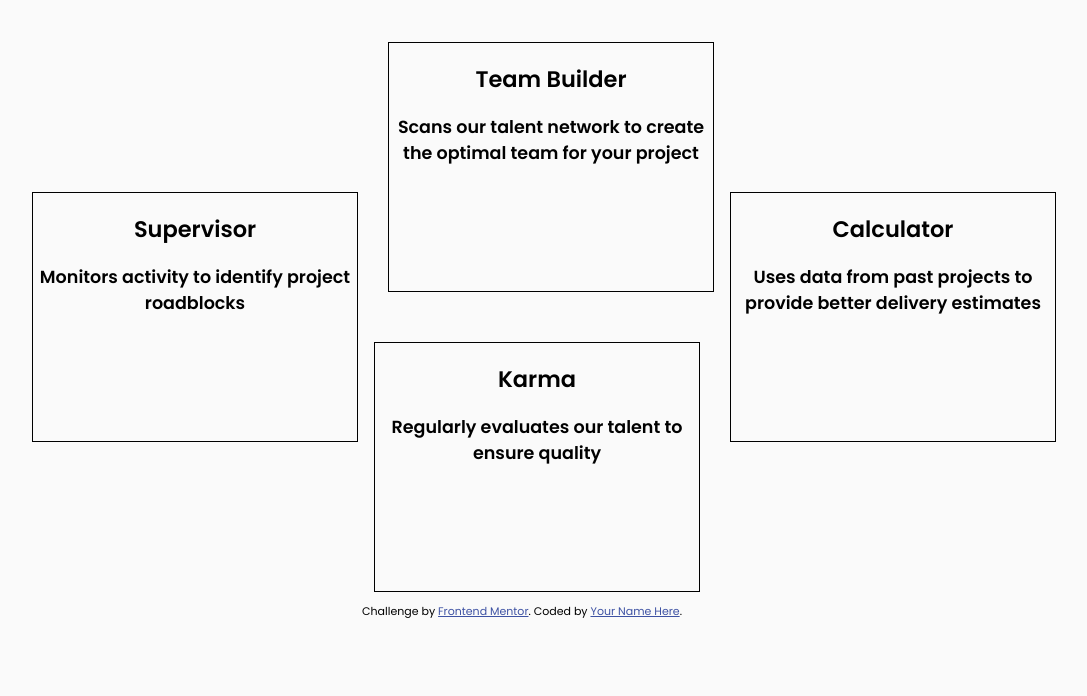
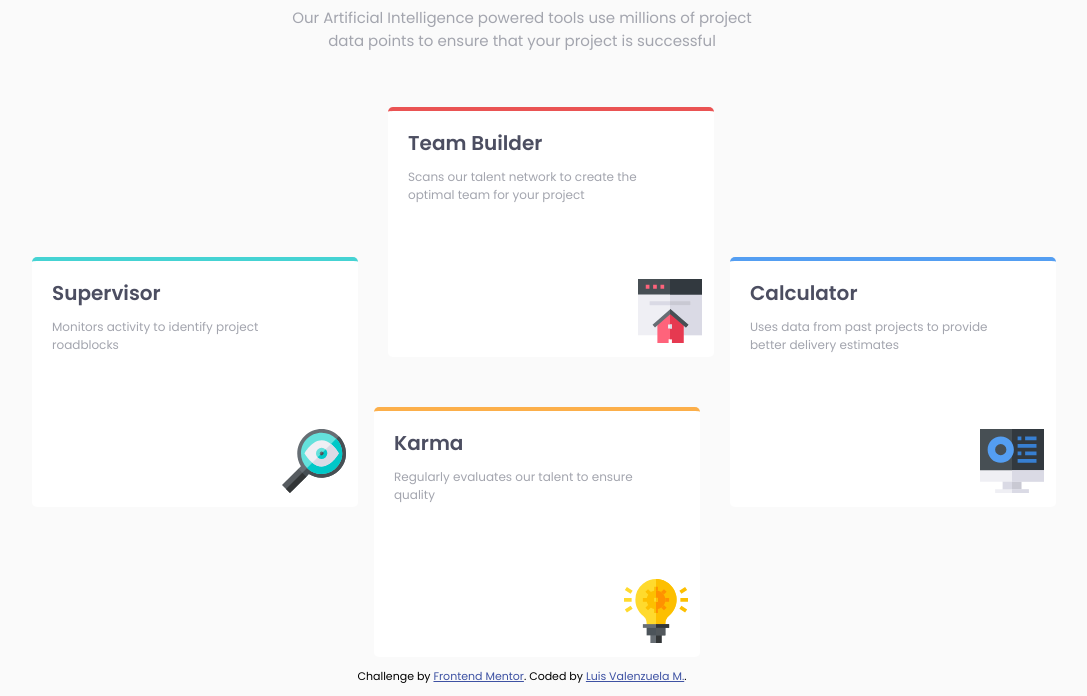
Before and after one commit to clvalenzlu/four-card-feature-section-master, a plain HTML site: page index.html in a window 1280 px wide. Shown: the part 190-886 px from the top of the page, without its empty margins (118-1205 px from the left). Before the commit the page ends 821 px from the top, so only its background shows below. Drawn offline with Linux system fonts and the light colour scheme.

Commit message:
Terminando los últimos cambios para dejar listo la opción desktop

```diff
--- a/index.html
+++ b/index.html
@@ -29,21 +29,25 @@
       <article class="article-box-1">
         <h2>Supervisor</h2>
         <h3>Monitors activity to identify project roadblocks</h3>
+        <div class="article-box-1-image"></div>
       </article>
 
       <article class="article-box-2">
         <h2>Team Builder</h2>
         <h3>Scans our talent network to create the optimal team for your project</h3>
+        <div class="article-box-2-image"></div>
       </article>
 
       <article class="article-box-3">
         <h2>Karma</h2>
         <h3>Regularly evaluates our talent to ensure quality</h3>
+        <div class="article-box-3-image"></div>
       </article>
 
       <article class="article-box-4">
         <h2>Calculator</h2>
         <h3>Uses data from past projects to provide better delivery estimates</h3>
+        <div class="article-box-4-image"></div>
       </article>
 
     </article>
@@ -53,7 +57,7 @@
   <footer>
     <p class="attribution">
       Challenge by <a href="https://www.frontendmentor.io?ref=challenge" target="_blank">Frontend Mentor</a>.
-      Coded by <a href="#">Your Name Here</a>.
+      Coded by <a href="https://github.com/clvalenzlu/four-card-feature-section-master">Luis Valenzuela M.</a>.
     </p>
   </footer>
 
--- a/main.css
+++ b/main.css
@@ -32,30 +32,31 @@ html, body {
 }
 
 header {
-    margin-top: 30px;
+    margin-top: 70px;
     text-align: center;
 }
 
+header h1,h2 {
+    font-size: 35px;
+}
 
 header h1{
     color: var(--very-dark);
-    font-size: 25px;
     font-weight: 200;
     margin-bottom: 0;
 }
 
 header h2{
     color: var(--very-dark);
-    font-size: 25px;
     font-weight: 600;
     margin: 0 0;
 }
 
 header h3{
     color: var(--grayish);
-    font-size: 12px;
-    font-weight: 200;
-    padding: 5px 470px;
+    font-size: 15px;
+    font-weight: 400;
+    padding: 5px 410px;
 }
 
 .news-content-flex .article-center {
@@ -70,66 +71,87 @@ header h3{
 .news-content-flex .article-center .article-box-2,
 .news-content-flex .article-center .article-box-3,
 .news-content-flex .article-center .article-box-4 {
-    border: 1px solid;
-}
-
-.news-content-flex .article-center .article-box-1,
-.news-content-flex .article-center .article-box-2,
-.news-content-flex .article-center .article-box-3,
-.news-content-flex .article-center .article-box-4 {
+    border-top: 4px solid;
+    border-radius: 5px;
     height: 250px;
     width: 610px;
+    background-color: #ffffff;
 }
 
 
 .news-content-flex .article-center .article-box-1 {
     margin-top: 150px;
     margin-right: 30px;
+    border-top-color: var(--secondary-color);
 
+}
+
+.news-content-flex .article-center .article-box-2 {
+    border-top-color: var(--primary-color);
 }
 
 
 .news-content-flex .article-center .article-box-3 {
     margin-top: 300px;
     margin-left: -340px;
+    border-top-color: var(--tertiary-color);
 }
 
 
 .news-content-flex .article-center .article-box-4 {
     margin-top: 150px;
     margin-left: 30px;
+    border-top-color: var(--cuartiary-color);
 }
 
+.news-content-flex .article-center .article-box-1 .article-box-1-image,
+.news-content-flex .article-center .article-box-2 .article-box-2-image,
+.news-content-flex .article-center .article-box-3 .article-box-3-image,
+.news-content-flex .article-center .article-box-4 .article-box-4-image  {
+    display: flex;
+    height: 65px;
+    width: 65px;
+    background-size: 100%;
+    margin-left: 250px;
+    margin-top: 75px;
+}
 
+.news-content-flex .article-center .article-box-1 .article-box-1-image {
+    background: url(./images/icon-supervisor.svg) no-repeat;
+}
 
+.news-content-flex .article-center .article-box-2 .article-box-2-image {
+    background: url(./images/icon-team-builder.svg) no-repeat;
+}
 
+.news-content-flex .article-center .article-box-3 .article-box-3-image {
+    background: url(./images/icon-karma.svg) no-repeat;
+}
 
+.news-content-flex .article-center .article-box-4 .article-box-4-image {
+    background: url(./images/icon-calculator.svg) no-repeat;
+}
 
+.article-center h2 {
+    color: var(--very-dark);
+    font-size: 20px;
+    text-align: start;
+    font-weight: 600;
+    margin-left: 20px;
+    margin-bottom: 0;
 
+}
 
+.article-center h3 {
+    color: var(--grayish);
+    font-size: 12px;
+    font-weight: 400;
+    text-align: start;
+    margin-left: -25px;
+    padding: 0px 45px;
+    margin-top: 10px;
 
-
-
-
-
-
-
-
-
-
-
-
-
-
-
-
-
-
-
-
-
-
-
+}
 
 
 .attribution {
```
